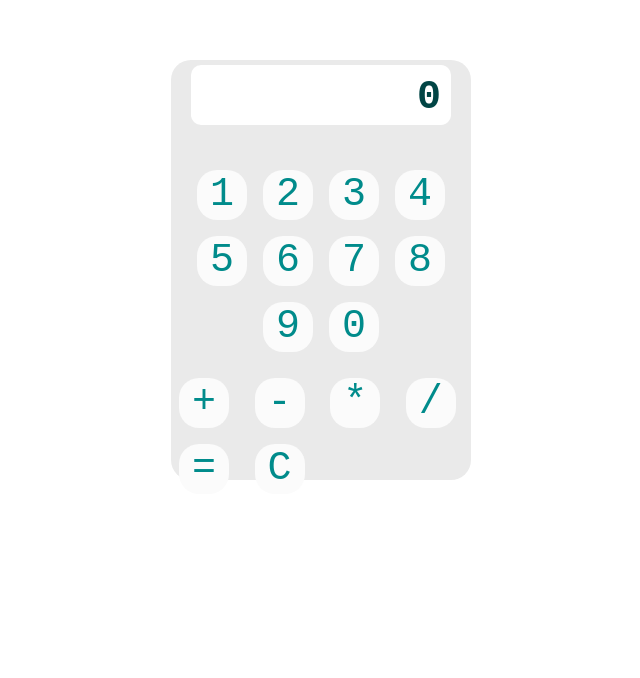
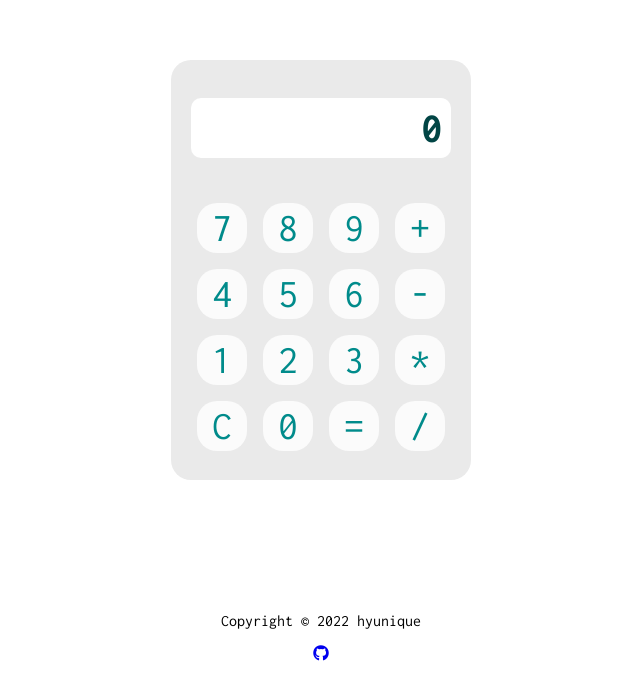
Before and after one commit to Hyunique/odin-calculator, a plain HTML site: page index.html in a window 1280 px wide. Shown: the part 138-816 px from the top of the page, without its empty margins (319-959 px from the left). Drawn offline with Linux system fonts and the light colour scheme.

Commit message:
Rearranged button layout, added footer

```diff
--- a/index.html
+++ b/index.html
@@ -6,34 +6,51 @@
         <meta http-equiv="X-UA-Compatible" content="IE=edge">
         <meta name="viewport" content="width=device-width, initial-scale=1.0">
         <link rel="stylesheet" href="style.css">
-        <title>Document</title>
+        <link rel="preconnect" href="https://fonts.googleapis.com">
+        <link rel="preconnect" href="https://fonts.gstatic.com" crossorigin>
+        <link rel="preconnect" href="https://fonts.googleapis.com">
+        <link rel="preconnect" href="https://fonts.gstatic.com" crossorigin>
+        <link href="https://fonts.googleapis.com/css2?family=Inconsolata:wght@300;400&display=swap" rel="stylesheet">
+        <link rel="shortcut icon" href="favicon.ico" />
+        <script src="https://kit.fontawesome.com/4c536a6bd5.js" crossorigin="anonymous"></script>
+        <title>* Calculator *</title>
     </head>
 
     <body>
         <div class="device">
-            <h1 class="display">0</h1>
+            <h1 class="display">
+                0
+            </h1>
             <div class="digitDiv">
+                <button class="digit">7</button>
+                <button class="digit">8</button>
+                <button class="digit">9</button>
+                <button class="operator" id="plus">+</button>
+                <button class="digit">4</button>
+                <button class="digit">5</button>
+                <button class="digit">6</button>
+                <button class="operator" id="minus">-</button>
                 <button class="digit">1</button>
                 <button class="digit">2</button>
                 <button class="digit">3</button>
-                <button class="digit">4</button>
-                <button class="digit">5</button>
-                <button class="digit">6</button>
-                <button class="digit">7</button>
-                <button class="digit">8</button>
-                <button class="digit">9</button>
+                <button class="operator" id="multiply">*</button>
+                <button class="clear">C</button>
                 <button class="digit">0</button>
+                <button class="equal">=</button>
+                <button class="operator" id="divide">/</button>
             </div>
-            <div class="operatorDiv">
-                <button class="operator" id="plus">+</button>
-                <button class="operator" id="minus">-</button>
-                <button class="operator" id="multiply">*</button>
-                <button class="operator" id="divide">/</button>
-                <button class="equal">=</button>
-                <button class="clear">C</button>
-            </div>
-
         </div>
+        <footer>
+            <p>
+                Copyright ©
+                <script>
+                    document.write(new Date().getFullYear())
+                </script>
+                hyunique
+            </p>
+            <a href="https://github.com/hyunique" target="_blank">
+                <i class="fab fa-github"></i></a>
+        </footer>
         <script src="index.js"></script>
     </body>
 
```
